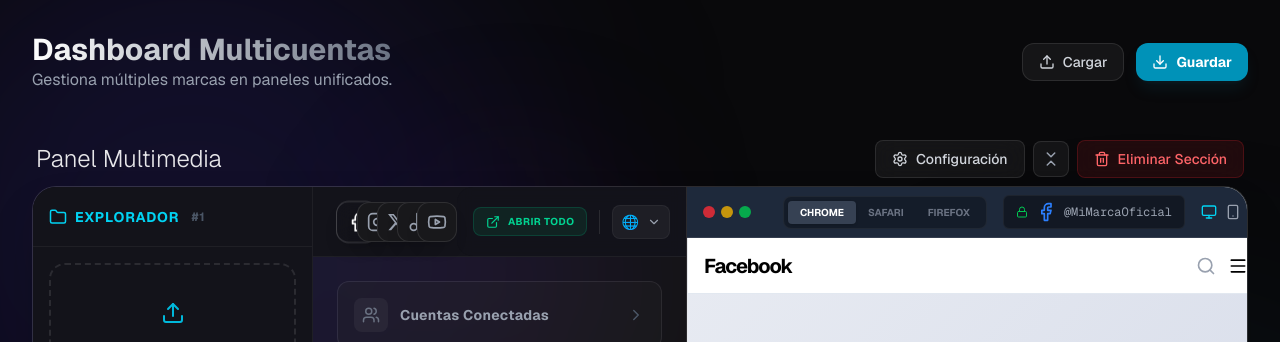
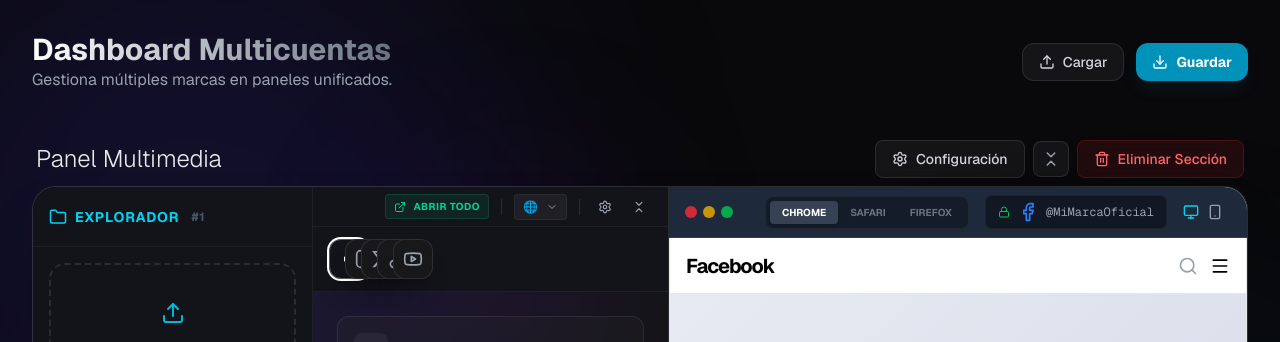
Before and after one commit to Lucasleiva1/organizador-web, a Next.js app: page / in a window 1280 px wide. Shown: the top 342 px of the page. Built offline with nearby package versions, Linux system fonts and the light colour scheme.

Commit message:
feat: implement double-decker header layout with isolated icon stack

```diff
--- a/src/components/Dashboard.tsx
+++ b/src/components/Dashboard.tsx
@@ -771,95 +771,43 @@
         <div className="w-[380px] h-full border-r border-white/10 flex flex-col transition-all duration-500 bg-black/5">
 
             {/* ============================================================
-                HEADER DEFINITIVO: ICONOS SUPERPUESTOS (OVERFLOW + Z-INDEX)
+                HEADER FINAL: PRECISIÓN + DESBORDE PERMITIDO
                ============================================================ */}
-            {/* CLAVE 1: 'overflow-visible' en el padre para permitir superposición */}
-            <div className="flex-none h-[70px] bg-[#13131A] border-b border-white/5 flex items-center justify-between relative overflow-visible z-20">
-
-              {/* 1. ZONA IZQUIERDA (ICONOS) */}
-              {/* Usamos 'pointer-events-none' en el contenedor grande y 'auto' en los hijos
-                  para que el área vacía no bloquee clicks en los botones de la derecha si se superponen */}
-              <div className="flex-1 h-full flex items-center pl-6 min-w-0 relative z-40 group pointer-events-none">
-
-                  {/* Contenedor de iconos */}
-                  <div className="flex items-center transition-all duration-500 ease-out pointer-events-auto py-2">
-                    {accounts.map((acc, index) => {
-                        const colorName = acc.color.split('-')[1] || 'gray';
-                        return (
-                          <div
-                            key={acc.id}
-                            onClick={() => setActiveNetwork(acc.id)}
-                            className={`
-                              relative transition-all duration-500 ease-out cursor-pointer flex-shrink-0
-
-                              /* LÓGICA DE ACORDEÓN */
-                              /* 1. Normal: Márgenes negativos fuertes (muy juntos) */
-                              -ml-5 first:ml-0
-
-                              /* 2. Hover en el GRUPO: Se separan (margen positivo pequeño) */
-                              group-hover:-ml-2 group-hover:first:ml-0
-
-                              /* CLAVE 2: AL PASAR EL MOUSE SOBRE UN ICONO, SE VA AL FRENTE DE TODO */
-                              /* hover:!z-[100] asegura que tape a los botones de la derecha */
-                              hover:!ml-2 hover:!mr-2 hover:!scale-110 hover:!z-[100]
-                            `}
-                            style={{ zIndex: index }}
-                          >
-                            {/* El Icono Visual */}
-                            <div className={`
-                               w-10 h-10 rounded-xl flex items-center justify-center border shadow-lg backdrop-blur-md transition-all
-                               ${activeNetwork === acc.id
-                                 ? `bg-${colorName}-500/80 border-white/20 text-white shadow-${colorName}-500/50 scale-105`
-                                 : 'bg-[#18181b] border-white/10 text-gray-400 hover:bg-white/10 hover:border-white/30'
-                               }
-                            `}>
-                               {acc.icon}
-                            </div>
-
-                            {/* Tooltip */}
-                            <span className="absolute -bottom-8 left-1/2 -translate-x-1/2 text-[9px] font-bold text-white bg-black/80 px-2 py-0.5 rounded opacity-0 group-hover:hover:opacity-100 transition-opacity whitespace-nowrap pointer-events-none z-50">
-                              {acc.name}
-                            </span>
-
-                            {/* Indicador Activo */}
-                            {activeNetwork === acc.id && (
-                                <span className={`absolute -bottom-1 left-1/2 transform -translate-x-1/2 w-1 h-1 bg-${colorName}-400 rounded-full`}></span>
-                            )}
-                          </div>
-                      );
-                    })}
-                  </div>
-              </div>
-
-              {/* 2. ZONA DERECHA (BOTONES DE ACCIÓN) */}
-              {/* CLAVE 3: Z-Index menor que el hover de los iconos (z-30 vs z-100) */}
-              {/* Quitamos el fondo sólido y la sombra para que los iconos pasen limpios por encima */}
-              <div className="flex-none flex items-center gap-2 pr-4 pl-4 h-full relative z-30 bg-[#13131A]/50 backdrop-blur-sm rounded-l-2xl ml-auto">
+            {/* ============================================================
+                HEADER DE DOBLE PISO: TOTALMENTE AISLADO
+               ============================================================ */}
+            <div className="flex-none flex flex-col bg-[#13131A] border-b border-white/5 z-20 relative">
+
+              {/* ---------------------------------------------------------
+                  PISO 1: BOTONERA DE CONTROL (ARRIBA)
+                  Aquí están tus botones fijos. Nadie los mueve.
+                 --------------------------------------------------------- */}
+              <div className="h-10 flex items-center justify-end px-4 gap-2 border-b border-white/5 bg-[#13131A]">
 
                   {/* Botón Abrir Todo */}
                   <button
                     onClick={handleOpenAll}
-                    className="flex items-center gap-2 px-3 py-1.5 bg-emerald-500/10 hover:bg-emerald-500/20 text-emerald-400 border border-emerald-500/20 rounded-lg transition-all text-[10px] font-bold uppercase tracking-wider whitespace-nowrap group"
+                    className="flex items-center gap-2 px-2 py-1 bg-emerald-500/10 hover:bg-emerald-500/20 text-emerald-400 border border-emerald-500/20 rounded text-[10px] font-bold uppercase tracking-wider transition-all"
                     title="Abrir todas las webs"
                   >
-                    <ExternalLink size={14} className="group-hover:scale-110 transition-transform"/>
-                    <span className="hidden xl:inline">Abrir Todo</span>
+                    <ExternalLink size={12} />
+                    <span className="hidden sm:inline">Abrir Todo</span>
                   </button>
 
-                  <div className="w-[1px] h-6 bg-white/10 mx-1"></div>
-
-                   {/* Global Browser Selector */}
-                   <div className="relative">
+                  <div className="w-[1px] h-4 bg-white/10 mx-1"></div>
+
+                   {/* Global Browser Selector (Integrado en Piso 1) */}
+                   <div className="relative z-50">
                         <button
                             onClick={() => setOpenGlobalBrowserDropdown(!openGlobalBrowserDropdown)}
-                            className="flex items-center gap-2 px-2 py-1.5 bg-white/5 hover:bg-purple-600/20 rounded-lg text-gray-400 hover:text-purple-400 border border-white/5 transition-all"
+                            className="flex items-center gap-2 px-2 py-1 bg-white/5 hover:bg-purple-600/20 rounded text-gray-400 hover:text-purple-400 border border-white/5 transition-all h-[26px]"
                             title="Cambiar navegador global"
                         >
                              {(() => {
                                 const icons: Record<string, string> = { chrome: '🌐', edge: '🔷', firefox: '🦊', opera: '🅾' };
-                                return <span className="text-sm">{icons[selectedBrowser]}</span>;
+                                return <span className="text-xs">{icons[selectedBrowser]}</span>;
                             })()}
-                            <ChevronDown size={14} />
+                            <ChevronDown size={12} />
                         </button>
                         {openGlobalBrowserDropdown && (
                              <div className="absolute top-full right-0 mt-1 bg-black/90 border border-purple-500/30 rounded-lg overflow-hidden shadow-xl z-50 min-w-[140px]">
@@ -880,6 +828,80 @@
                         )}
                    </div>
 
+                  <div className="w-[1px] h-4 bg-white/10 mx-1"></div>
+
+                  {/* Configuración */}
+                  <button
+                    onClick={() => setIsSettingsOpen(true)}
+                    className={`p-1.5 rounded transition-all hover:bg-white/10 ${isSettingsOpen ? 'text-white bg-white/10' : 'text-gray-400'}`}
+                    title="Configuración"
+                  >
+                     <Settings size={14} />
+                  </button>
+
+                  {/* Minimizar */}
+                  <button
+                    onClick={() => setIsCompact(!isCompact)}
+                    className="p-1.5 rounded hover:bg-white/10 text-gray-400 transition-all"
+                    title={isCompact ? "Expandir" : "Minimizar"}
+                  >
+                     {isCompact ? <ChevronsUpDown size={14} /> : <ChevronsDownUp size={14} />}
+                  </button>
+              </div>
+
+
+              {/* ---------------------------------------------------------
+                  PISO 2: MAZO DE ICONOS (ABAJO)
+                  Totalmente aislado. Si crecen, se van a la derecha infinita.
+                 --------------------------------------------------------- */}
+              <div className="h-16 flex items-center px-4 relative overflow-visible">
+
+                  {/* EL GATILLO EXACTO (w-fit)
+                      Solo reacciona si el mouse entra en ESTA caja específica.
+                      Si tocas el aire a la derecha, no pasa nada.
+                  */}
+                  <div className="w-fit flex items-center transition-all duration-500 ease-out group">
+
+                    {accounts.map((acc, index) => {
+                         const colorName = acc.color.split('-')[1] || 'gray';
+                         return (
+                          <div
+                            key={acc.id}
+                            onClick={() => setActiveNetwork(acc.id)}
+                            className={`
+                              relative transition-all duration-500 ease-out cursor-pointer flex-shrink-0
+
+                              /* 1. ESTADO NORMAL: MUY APILADOS (Estilo Mazo) */
+                              -ml-6 first:ml-0
+
+                              /* 2. HOVER EN EL PISO 2: SE DESPLIEGAN */
+                              group-hover:-ml-2 group-hover:first:ml-0
+
+                              /* 3. HOVER EN LA CARTA: ZOOM Y PRIMER PLANO */
+                              hover:!ml-2 hover:!mr-2 hover:!scale-125 hover:!z-[100]
+                            `}
+                            style={{ zIndex: index }}
+                          >
+                            {/* Diseño Visual de la Carta/Icono */}
+                            <div className={`
+                               w-10 h-10 rounded-xl flex items-center justify-center border shadow-xl backdrop-blur-md transition-all
+                               ${activeNetwork === acc.id
+                                 ? `bg-${colorName}-500/90 border-white/30 text-white ring-2 ring-${colorName}-500/50`
+                                 : 'bg-[#18181b] border-white/10 text-gray-400 hover:bg-[#27272a] hover:border-white/40 hover:text-white'
+                               }
+                            `}>
+                               {acc.icon}
+                            </div>
+
+                            {/* Etiqueta Flotante */}
+                            <span className="absolute -bottom-8 left-1/2 -translate-x-1/2 text-[9px] font-bold text-white bg-black/90 px-2 py-1 rounded opacity-0 group-hover:hover:opacity-100 transition-opacity whitespace-nowrap pointer-events-none z-50">
+                              {acc.name}
+                            </span>
+                          </div>
+                      );
+                    })}
+
+                  </div>
               </div>
 
             </div>
```
